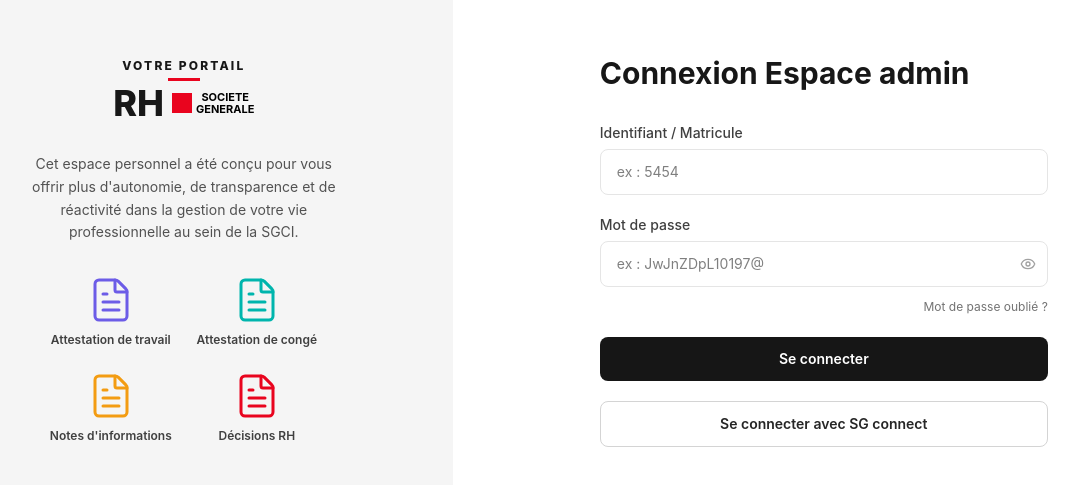
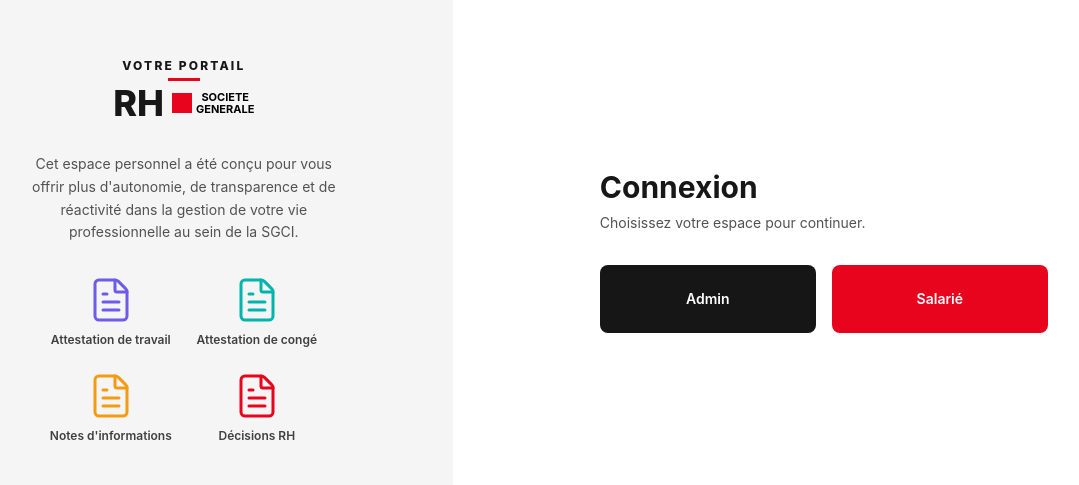
Before and after one commit to 07Manfaily/prtrh, a React (Vite) app: page /login in a window 1280 px wide. Shown: the part 149-634 px from the top of the page, without its empty margins (85-1164 px from the left). Built offline with nearby package versions, Linux system fonts and the light colour scheme; no server answers.

Commit message:
feat(login): ajoute la sélection Admin / Salarié sur la page de connexion
Meme formulaire de connexion pour les deux profils, seule la redirection
change: Admin -> /admin, Salarie -> /salarie.

```diff
--- a/src/pages/LoginPage.jsx
+++ b/src/pages/LoginPage.jsx
@@ -16,15 +16,21 @@
 export default function LoginPage() {
   const navigate = useNavigate()
   const { login, loading, error, clearError } = useAuthStore()
+  const [role,      setRole]      = useState(null) // 'admin' | 'salarie' | null
   const [matricule, setMatricule] = useState('')
   const [password,  setPassword]  = useState('')
   const [showPwd,   setShowPwd]   = useState(false)
 
+  const chooseRole = (r) => {
+    clearError()
+    setRole(r)
+  }
+
   const handleLogin = async (e) => {
     e.preventDefault()
     try {
-      await login({ matricule, password })
-      navigate('/salarie')
+      await login({ matricule, password, role })
+      navigate(role === 'admin' ? '/admin' : '/salarie')
     } catch {
       // l'erreur est déjà dans le store (state.error)
     }
@@ -69,7 +75,43 @@
       {/* Right panel */}
       <div className="flex flex-1 flex-col items-center justify-center bg-white px-16">
         <div className="w-full max-w-md">
-          <h1 className="mb-8 text-3xl font-bold text-neutral-900">Connexion Espace admin</h1>
+          {!role ? (
+            <>
+              <h1 className="mb-2 text-3xl font-bold text-neutral-900">Connexion</h1>
+              <p className="mb-8 text-sm text-neutral-600">Choisissez votre espace pour continuer.</p>
+
+              <div className="grid grid-cols-2 gap-4">
+                <button
+                  type="button"
+                  onClick={() => chooseRole('admin')}
+                  className="rounded-lg py-6 text-sm font-semibold text-white transition-opacity hover:opacity-90"
+                  style={{ background: DARK }}
+                >
+                  Admin
+                </button>
+                <button
+                  type="button"
+                  onClick={() => chooseRole('salarie')}
+                  className="rounded-lg py-6 text-sm font-semibold text-white transition-opacity hover:opacity-90"
+                  style={{ background: RED }}
+                >
+                  Salarié
+                </button>
+              </div>
+            </>
+          ) : (
+            <>
+              <button
+                type="button"
+                onClick={() => chooseRole(null)}
+                className="mb-4 text-xs font-medium text-neutral-500 hover:underline"
+              >
+                ← Changer d'espace
+              </button>
+
+              <h1 className="mb-8 text-3xl font-bold text-neutral-900">
+                Connexion Espace {role === 'admin' ? 'Admin' : 'Salarié'}
+              </h1>
 
               {error && (
                 <div className="mb-4 rounded-lg border border-red-200 bg-red-50 px-4 py-3 text-sm text-red-700">
@@ -135,6 +177,8 @@
                   Se connecter avec SG connect
                 </button>
               </form>
+            </>
+          )}
         </div>
       </div>
     </div>
--- a/src/store/authStore.js
+++ b/src/store/authStore.js
@@ -27,10 +27,10 @@
        *   }
        * },
        */
-      login: async () => {
+      login: async ({ role } = {}) => {
         set({
           token: 'mock-token',
-          user:  { prenom: 'Lambertin', nom: 'Isidorin', role: 'salarie' },
+          user:  { prenom: 'Lambertin', nom: 'Isidorin', role: role === 'admin' ? 'admin' : 'salarie' },
           loading: false,
           error:   null,
         })
```
Lines whose indentation alone changed are shown as unchanged.
